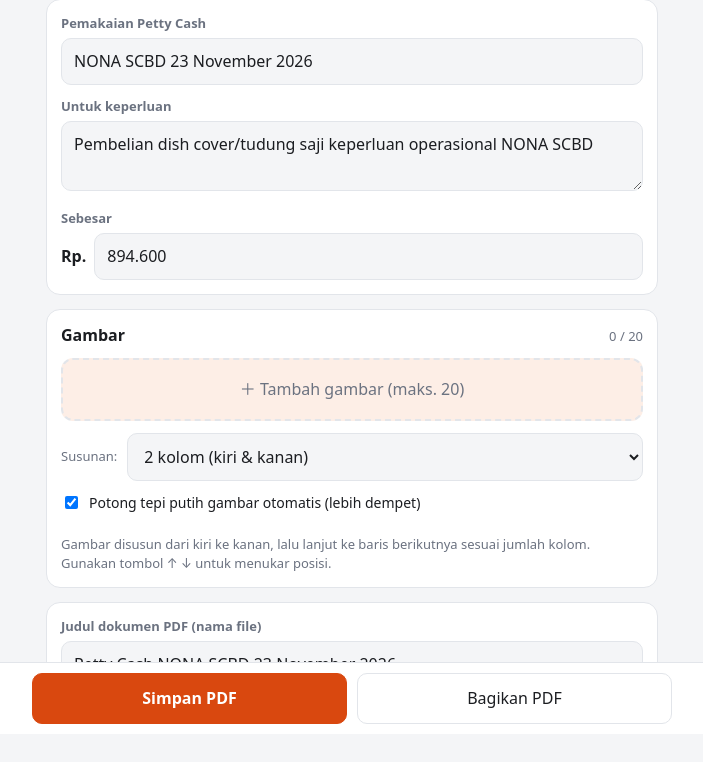
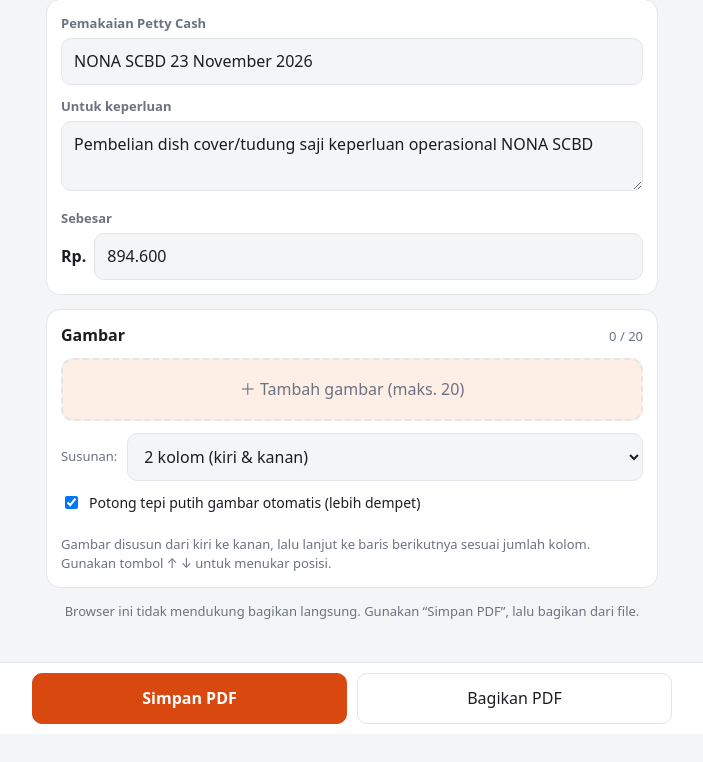
Before and after one commit to nugroho91/pettycash-1, a plain HTML site: page index.html in a window 1280 px wide. Both pictures are taken after a click on the button "Bagikan PDF". Shown: the part 66-828 px from the top of the page, without its empty margins (288-991 px from the left). After the commit the page ends 807 px from the top, so only its background shows below. Drawn offline with nearby package versions, Linux system fonts and the light colour scheme.

Commit message:
Refactor PDF title handling in index.html

```diff
--- a/index.html
+++ b/index.html
@@ -73,10 +73,6 @@ button:disabled{opacity:.45;cursor:not-allowed}
   <p class="count" id="hint" style="margin:10px 0 0">Gambar disusun dari kiri ke kanan, lalu lanjut ke baris berikutnya sesuai jumlah kolom. Gunakan tombol ↑ ↓ untuk menukar posisi.</p>
 </section>
 
-<section class="card">
-  <div class="fixed" style="margin-top:0">Judul dokumen PDF (nama file)</div>
-  <input type="text" id="judul" value="Petty Cash NONA SCBD 23 November 2026" aria-label="Judul PDF">
-</section>
 <p id="msg" role="status"></p>
 </main>
 
@@ -172,10 +168,17 @@ button:disabled{opacity:.45;cursor:not-allowed}
   }
   $('cols').addEventListener('change',render);
 
+  // judul & nama file otomatis dari kolom "Pemakaian Petty Cash"
+  function autoTitle(){
+    var n=('Petty Cash '+$('lokasi').value.trim()).replace(/\s+/g,' ').trim();
+    return n.replace(/[\\\/:*?"<>|]+/g,'-')||'Petty Cash';
+  }
+
   function build(){
     var J=window.jspdf;
     if(!J)throw new Error('Pustaka PDF belum termuat. Periksa koneksi internet.');
     var doc=new J.jsPDF({unit:'mm',format:'a4'});
+    doc.setProperties({title:autoTitle()});
     var W=210,H=297,M=18,cw=W-2*M,y=M+4;
     doc.setFont('helvetica','normal');doc.setFontSize(12);
     doc.text('Pemakaian Petty Cash '+$('lokasi').value.trim(),M,y);
@@ -216,10 +219,7 @@ button:disabled{opacity:.45;cursor:not-allowed}
     return doc;
   }
 
-  function fname(){
-    var n=$('judul').value.trim().replace(/[\\\/:*?"<>|]+/g,'-')||'Petty Cash';
-    return n+'.pdf';
-  }
+  function fname(){return autoTitle()+'.pdf'}
 
   $('btnSave').addEventListener('click',async function(){
     msg('Membuat PDF…');
@@ -243,7 +243,7 @@ button:disabled{opacity:.45;cursor:not-allowed}
         msg('Browser ini tidak mendukung bagikan langsung. Gunakan “Simpan PDF”, lalu bagikan dari file.');
         return;
       }
-      await navigator.share({files:[file],title:$('judul').value.trim()});
+      await navigator.share({files:[file],title:autoTitle()});
       msg('');
     }catch(e){
       msg(e&&e.name==='AbortError'?'':'Tidak bisa membagikan langsung. Gunakan “Simpan PDF”, lalu bagikan dari file.');
```
